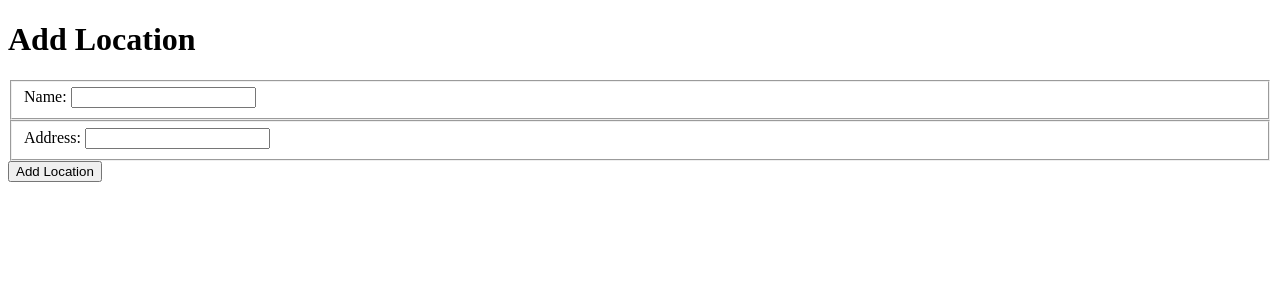
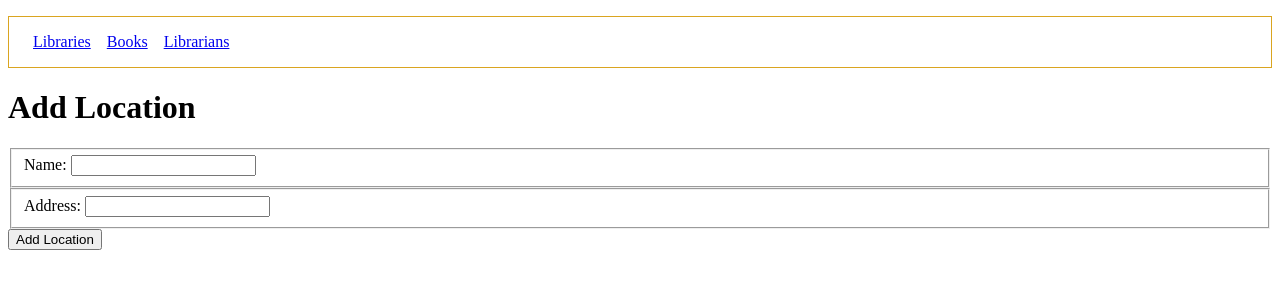
Before and after one commit to kirksudduth/django_library, a Django app: page /library/form in a window 1280 px wide. Shown: the top 300 px of the page. Run offline with Django 3.2, Linux system fonts and the light colour scheme; a user stored in the database is signed in.

Commit message:
got a navBar up thanks to extends and chapter direction

```diff
--- a/libraryapp/templates/books/list.html
+++ b/libraryapp/templates/books/list.html
@@ -1,6 +1,8 @@
 {% extends 'shared/base.html' %}
 {% block content %}
     <h1>Books</h1>
+
+    <a href="{% url 'libraryapp:book_form' %}">Add Book to Inventory</a>
 
     <ol>
     {% for book in all_books %}
--- a/libraryapp/templates/shared/base.html
+++ b/libraryapp/templates/shared/base.html
@@ -5,9 +5,29 @@
 <head>
     <meta charset="utf-8">
     <title>Library</title>
+    <style>
+        .navList {
+            list-style-type: none;
+            display: flex;
+            border: 1px solid goldenrod;
+            padding: 1em;
+        }
+
+        .navList__route {
+            margin: 0 0.5em
+        }
+    </style>
 </head>
 
 <body>
+
+    <nav id="site-nav">
+        <ol class="navList">
+            <li class="navList__route"><a href="{% url 'libraryapp:libraries' %}">Libraries</a></li>
+            <li class="navList__route"><a href="{% url 'libraryapp:books' %}">Books</a></li>
+            <li class="navList__route"><a href="{% url 'libraryapp:librarians' %}">Librarians</a></li>
+        </ol>
+    </nav>
 
     {% block content %}
     {% endblock %}
```
